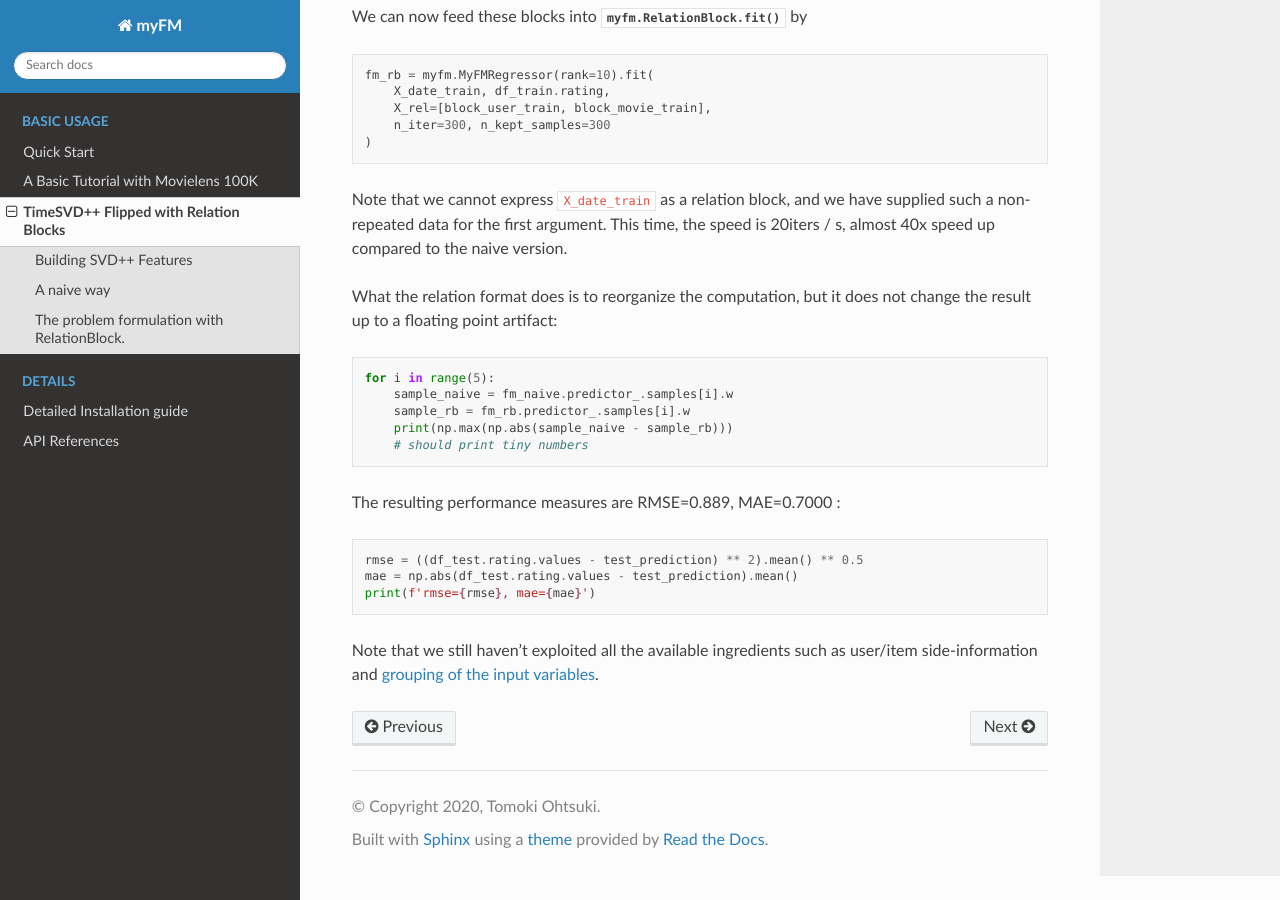
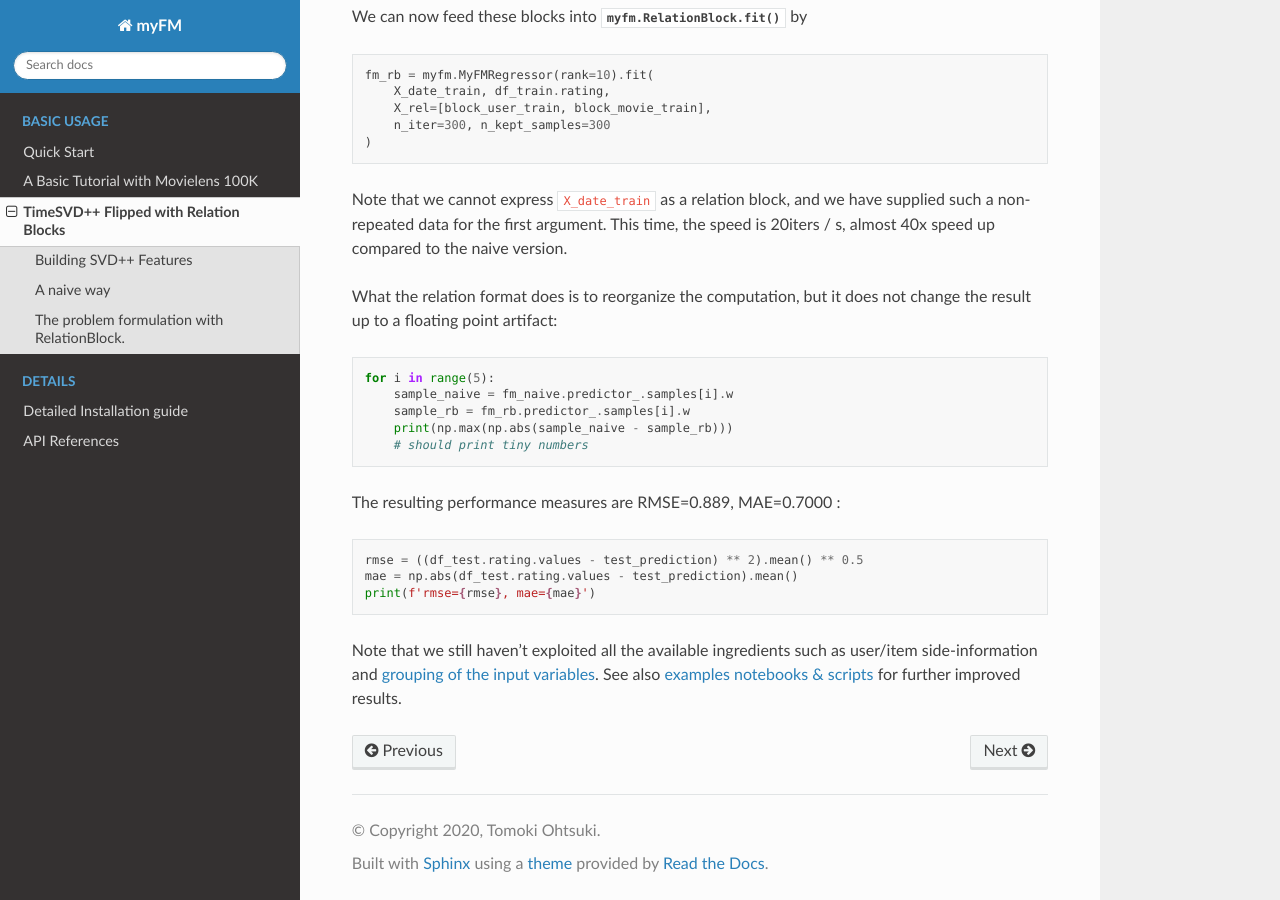
Before and after one commit to tohtsky/myFM, a Sphinx documentation site: the page built from doc/source/relation-blocks.rst, in a window 1280 px wide and 900 px high, scrolled down 3373 px. Built offline with Sphinx 7.4.7 and the Read the Docs theme 2.0.0, drawn with Linux system fonts in a browser that asks for light colours.

Commit message:
added link

```diff
--- a/doc/source/relation-blocks.rst
+++ b/doc/source/relation-blocks.rst
@@ -202,3 +202,5 @@ The resulting performance measures are RMSE=0.889, MAE=0.7000 : ::
 
 Note that we still haven't exploited all the available ingredients such as
 user/item side-information and :ref:`grouping of the input variables <grouping>`.
+See also `examples notebooks & scripts <https://github.com/tohtsky/myFM/blob/master/examples/>`_
+for further improved results.
```
